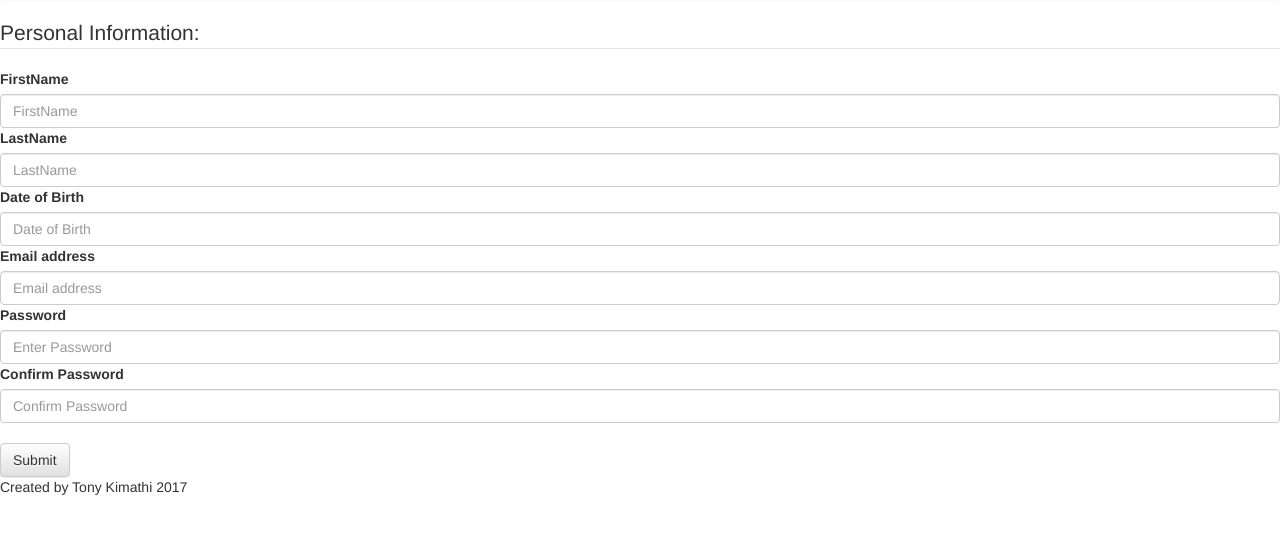
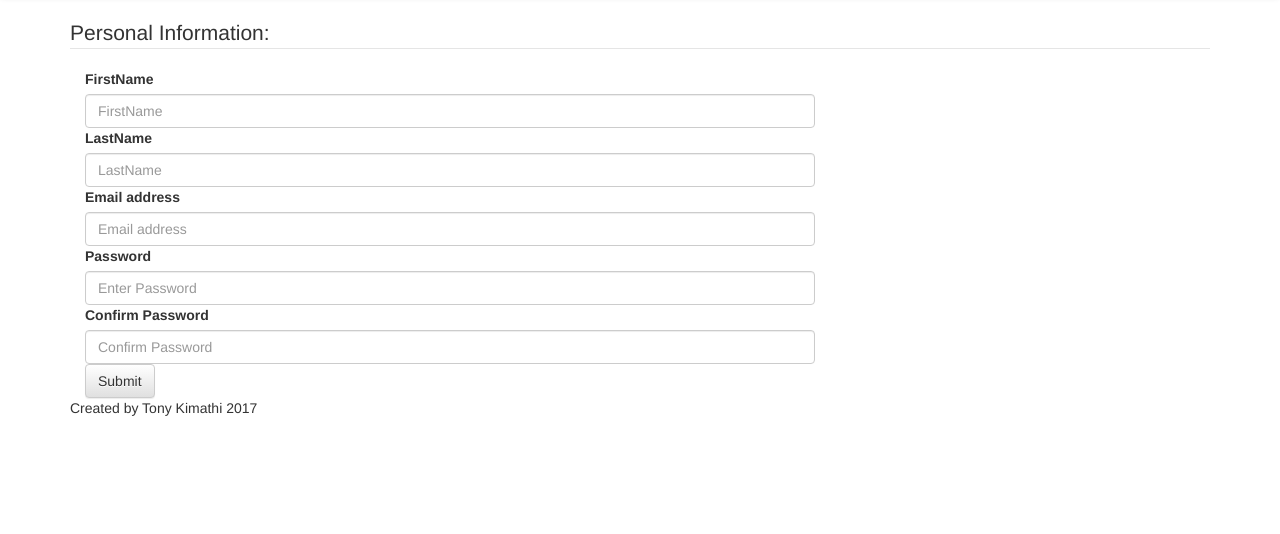
Before and after one commit to tonykimathi/Shopping_List_App, a plain HTML site: page Designs/HTML/Sign Up.html in a window 1280 px wide. Shown: the part 54-588 px from the top of the page. Drawn offline with nearby package versions, Linux system fonts and the light colour scheme.

Commit message:
[UPDATE]modified sign up and dashboard pages

```diff
--- a/Designs/HTML/Sign Up.html
+++ b/Designs/HTML/Sign Up.html
@@ -20,27 +20,39 @@
         </ul>
     </div>
 </nav>
-
+<div class="container">
     <form class="form-signup">
         <fieldset>
             <legend>Personal Information:</legend>
+            <div class="col-xs-8">
                 <label for="inputFirstName">FirstName</label>
                 <input type="text" name="inputFirstName" id="inputFirstName" class="form-control" placeholder="FirstName" >
+            </div>
+            <div class="col-xs-8">
                 <label for="inputLastName" >LastName</label>
                 <input type="text" name="inputLastName" id="inputLastName" class="form-control" placeholder="LastName" >
-        <label for="inputDOB" >Date of Birth</label>
-        <input type="text" name="inputLastName" id="inputDOB" class="form-control" placeholder="Date of Birth" >
+            </div>
+            <div class="col-xs-8">
                 <label for="inputEmail" >Email address</label>
                 <input type="email" name="inputEmail" id="inputEmail" class="form-control" placeholder="Email address" >
+            </div>
+            <div class="col-xs-8">
                 <label for="inputPassword" >Password</label>
                 <input type="password" name="inputPassword" id="inputPassword" class="form-control" placeholder="Enter Password" >
+            </div>
+            <div class="col-xs-8">
                 <label for="confirmPassword" >Confirm Password</label>
-        <input type="password" name="inputPassword" id="confirmPassword" class="form-control" placeholder="Confirm Password" ><br>
+                <input type="password" name="inputPassword" id="confirmPassword" class="form-control" placeholder="Confirm Password" >
+            </div>
+            <div class="col-xs-8">
                 <a href="#"><button type="submit" class="btn btn-default">Submit</button></a>
+            </div>
         </fieldset>
     </form>
+
     <footer class="footer">
         <p>Created by Tony Kimathi 2017</p>
     </footer>
+</div>
 </body>
 </html>
```
Also changed, not shown: Designs/HTML/dashboard.html (+4 -1 lines), 1 other file. Lines whose indentation alone changed are shown as unchanged.
